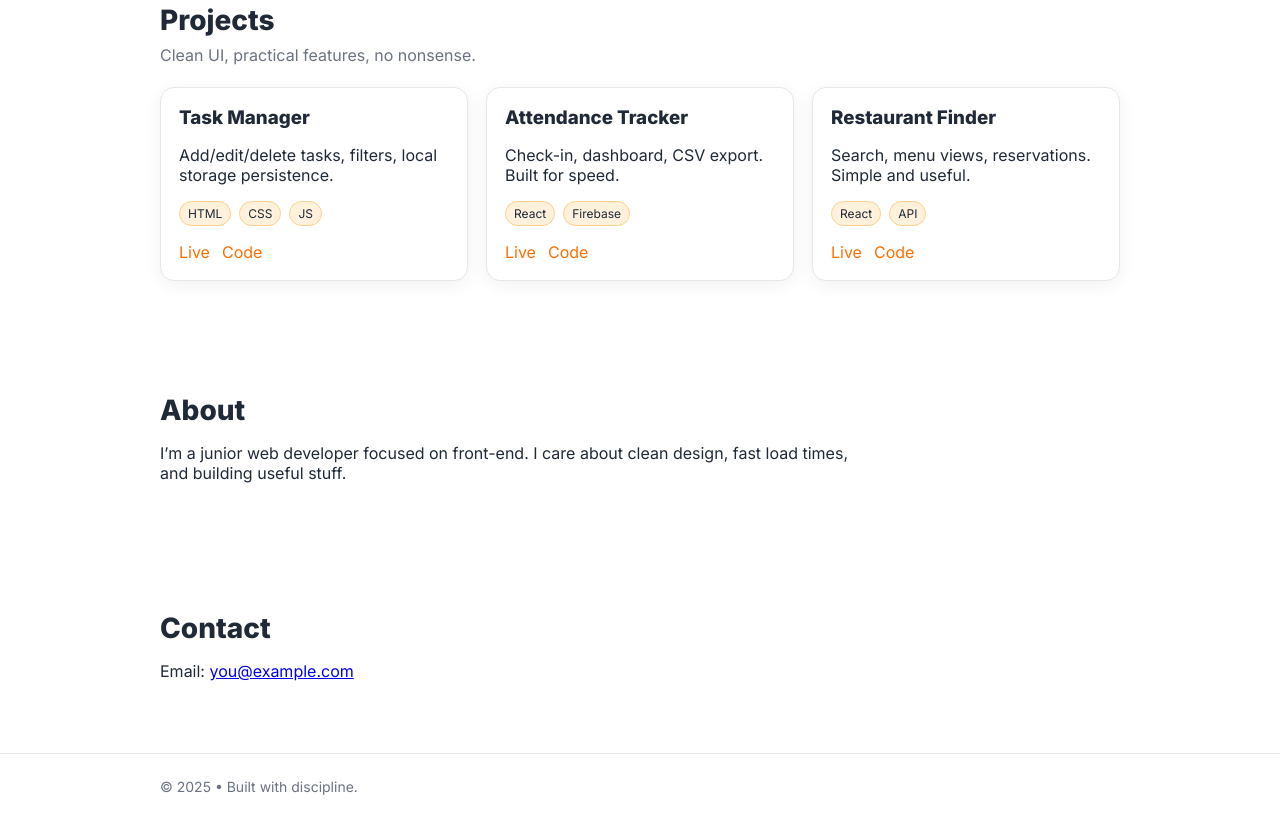
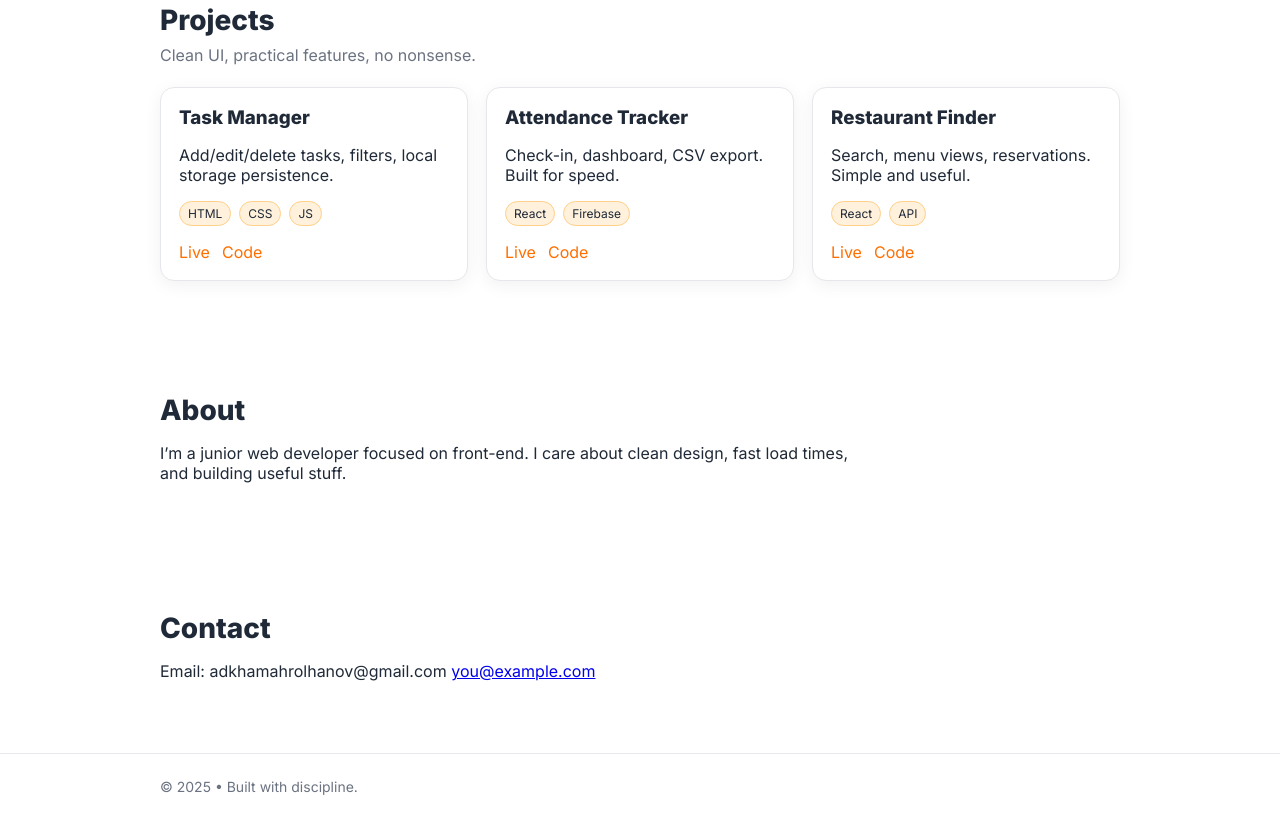
Before and after one commit to adkhamahrolhanov99/portfolio, a plain HTML site: page index.html in a window 1280 px wide. Shown: the part 465-1284 px from the top of the page. Drawn offline with Linux system fonts and the light colour scheme.

Commit message:
chore: personalize title, name, contact

```diff
--- a/index.html
+++ b/index.html
@@ -83,7 +83,7 @@
   <section id="contact" class="section">
     <div class="container">
       <h2>Contact</h2>
-      <p>Email: <a href="mailto:you@example.com">you@example.com</a></p>
+      <p>Email: adkhamahrolhanov@gmail.com <a href="mailto:you@example.com">you@example.com</a></p>
     </div>
   </section>
 
```
